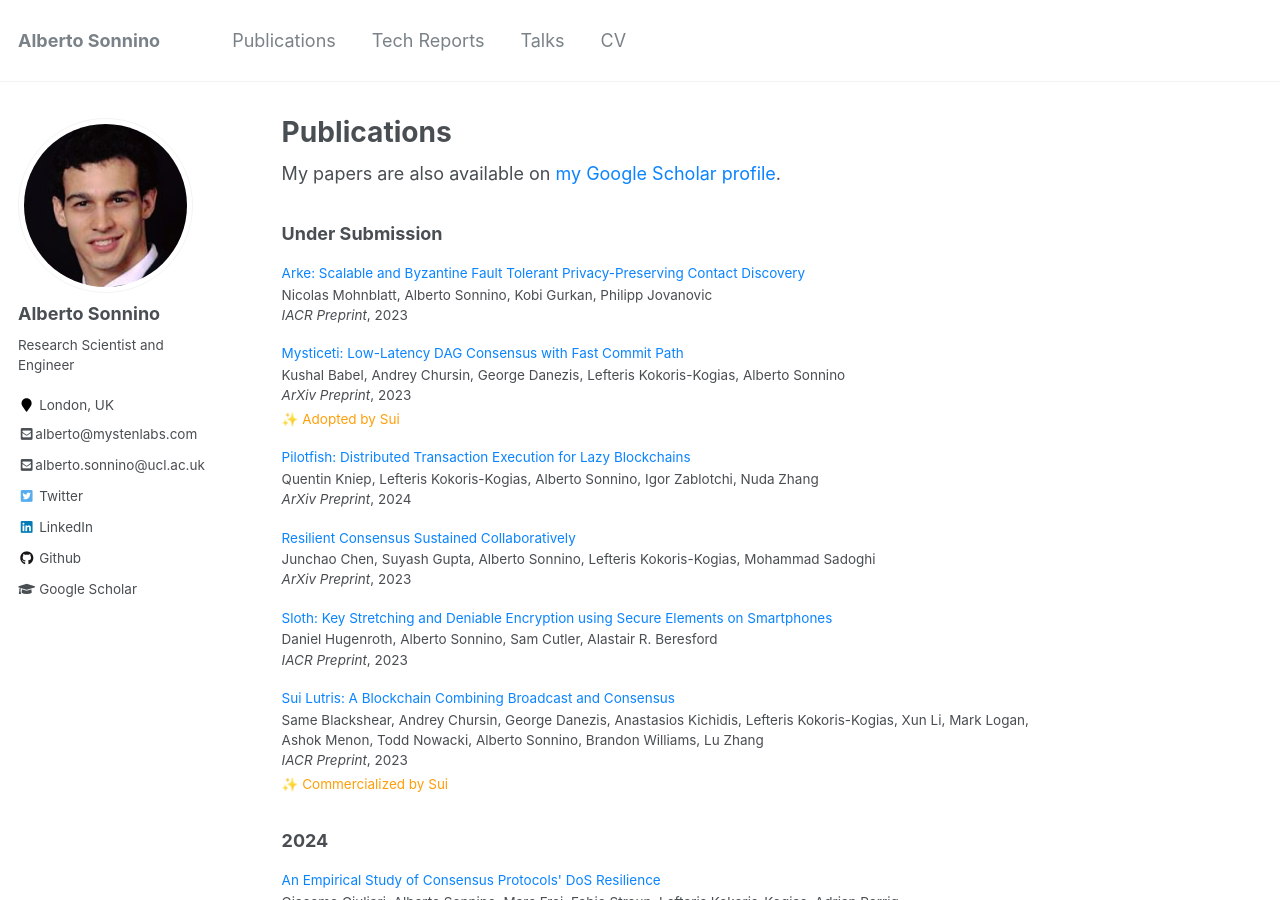
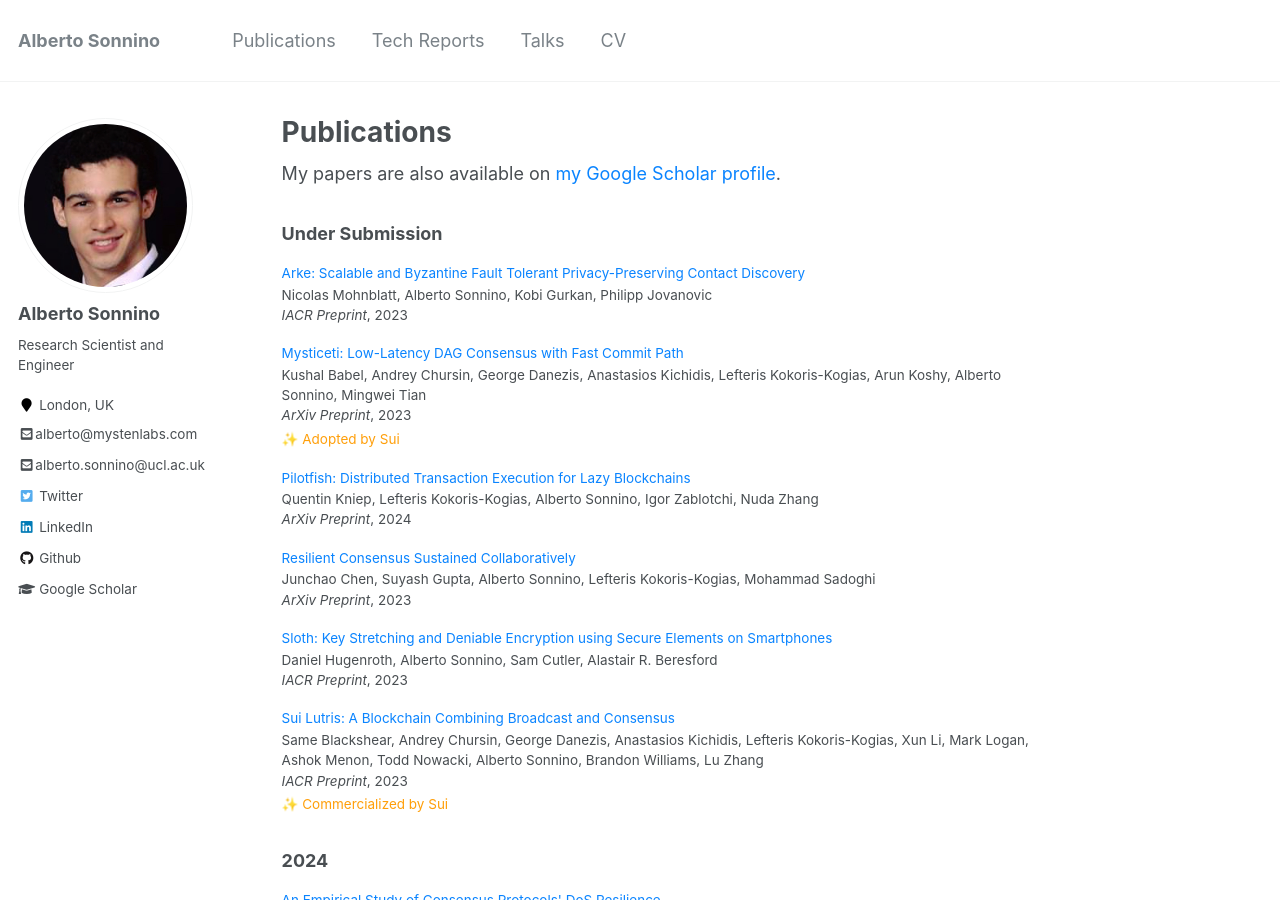
Before and after one commit to asonnino/asonnino.github.io, a Jekyll site: the page built from _pages/publications.md, in a window 1280 px wide and 900 px high. Built offline with Jekyll 4.4.1, drawn with Linux system fonts in a browser that asks for light colours.

Commit message:
update mysticeti authors

```diff
--- a/_data/papers.json
+++ b/_data/papers.json
@@ -371,7 +371,7 @@
   {
     "category": "submission",
     "title": "Mysticeti: Low-Latency DAG Consensus with Fast Commit Path",
-    "authors": "Kushal Babel, Andrey Chursin, George Danezis, Lefteris Kokoris-Kogias, Alberto Sonnino",
+    "authors": "Kushal Babel, Andrey Chursin, George Danezis, Anastasios Kichidis, Lefteris Kokoris-Kogias, Arun Koshy, Alberto Sonnino, Mingwei Tian",
     "venue": "ArXiv Preprint",
     "date": 2023,
     "filename": "mysticeti.pdf",
```
